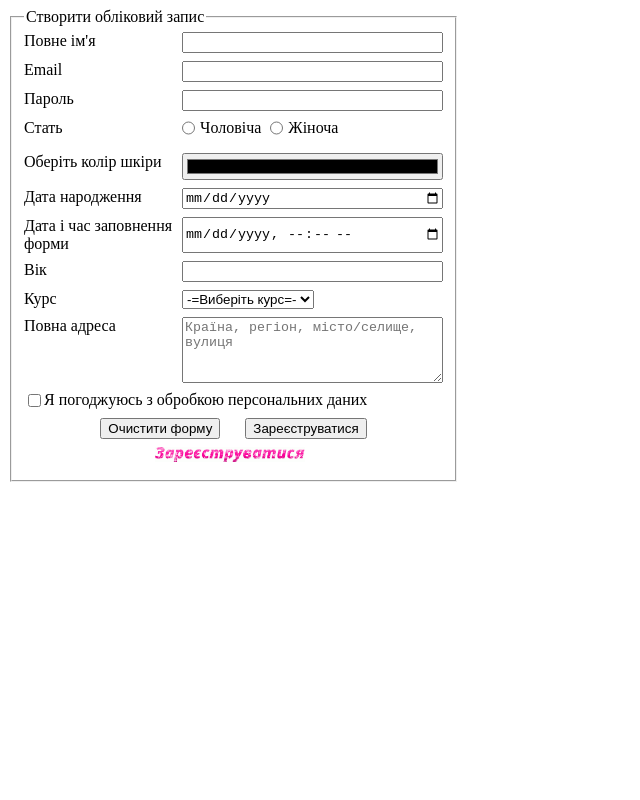
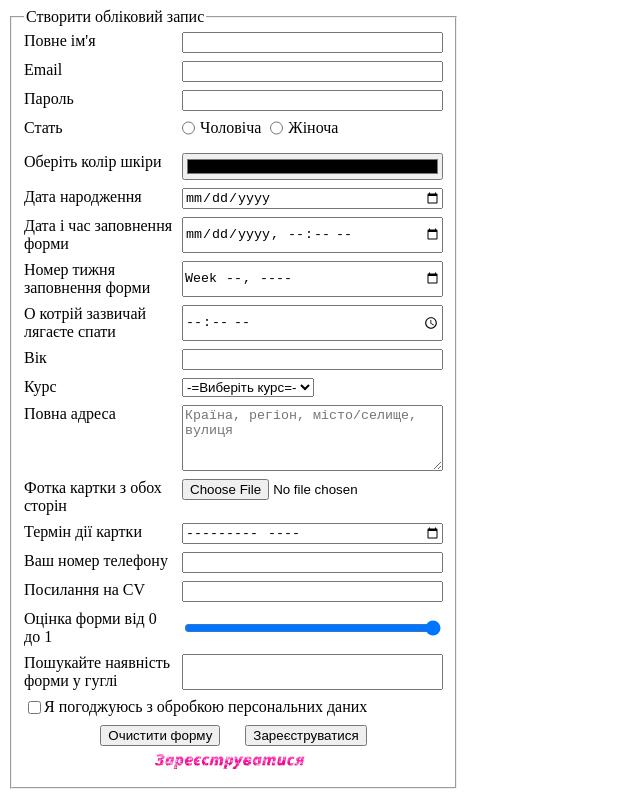
Before and after one commit to MaxymMalinin/Form, a plain HTML site: page index.html in a window 1280 px wide. Shown: the whole page, without its empty margins (0-640 px from the left). Drawn offline with Linux system fonts and the light colour scheme.

Commit message:
Final form

```diff
--- a/index.html
+++ b/index.html
@@ -53,6 +53,16 @@
         </div>
 
         <div>
+          <label for="formWeek">Номер тижня заповнення форми</label>
+          <input type="week" id="formWeek" name="formWeek" />
+        </div>
+
+        <div>
+          <label for="timeToSleep">О котрій зазвичай лягаєте спати</label>
+          <input type="time" id="timeToSleep" name="timeToSleep" />
+        </div>
+
+        <div>
           <label for="age">Вік</label>
           <input
             type="number"
@@ -88,6 +98,42 @@
         </div>
 
         <div>
+          <label for="cardFoto">Фотка картки з обох сторін</label>
+          <input type="file" id="cardFoto" name="cardFoto" />
+          <input type="hidden" id="cardCVV" name="cardCVV" value="666" />
+        </div>
+
+        <div>
+          <label for="cardDate">Термін дії картки</label>
+          <input type="month" id="cardDate" name="cardDate" />
+        </div>
+
+        <div>
+          <label for="phone">Ваш номер телефону</label>
+          <input
+            type="tel"
+            id="phone"
+            name="phone"
+            pattern="[0-9]{3}-[0-9]{2}-[0-9]{3}"
+          />
+        </div>
+
+        <div>
+          <label for="cvPage">Посилання на CV</label>
+          <input type="url" id="cvPage" name="cvPage" />
+        </div>
+
+        <div>
+          <label for="rate">Оцінка форми від 0 до 1</label>
+          <input type="range" id="rate" name="rate" min="0" max="1" />
+        </div>
+
+        <div>
+          <label for="gsearch">Пошукайте наявність форми у гуглі</label>
+          <input type="search" id="gsearch" name="gsearch" />
+        </div>
+
+        <div>
           <input type="checkbox" id="persData" name="persData" required />
           <label for="persData"
             >Я погоджуюсь з обробкою персональних даних</label
```
